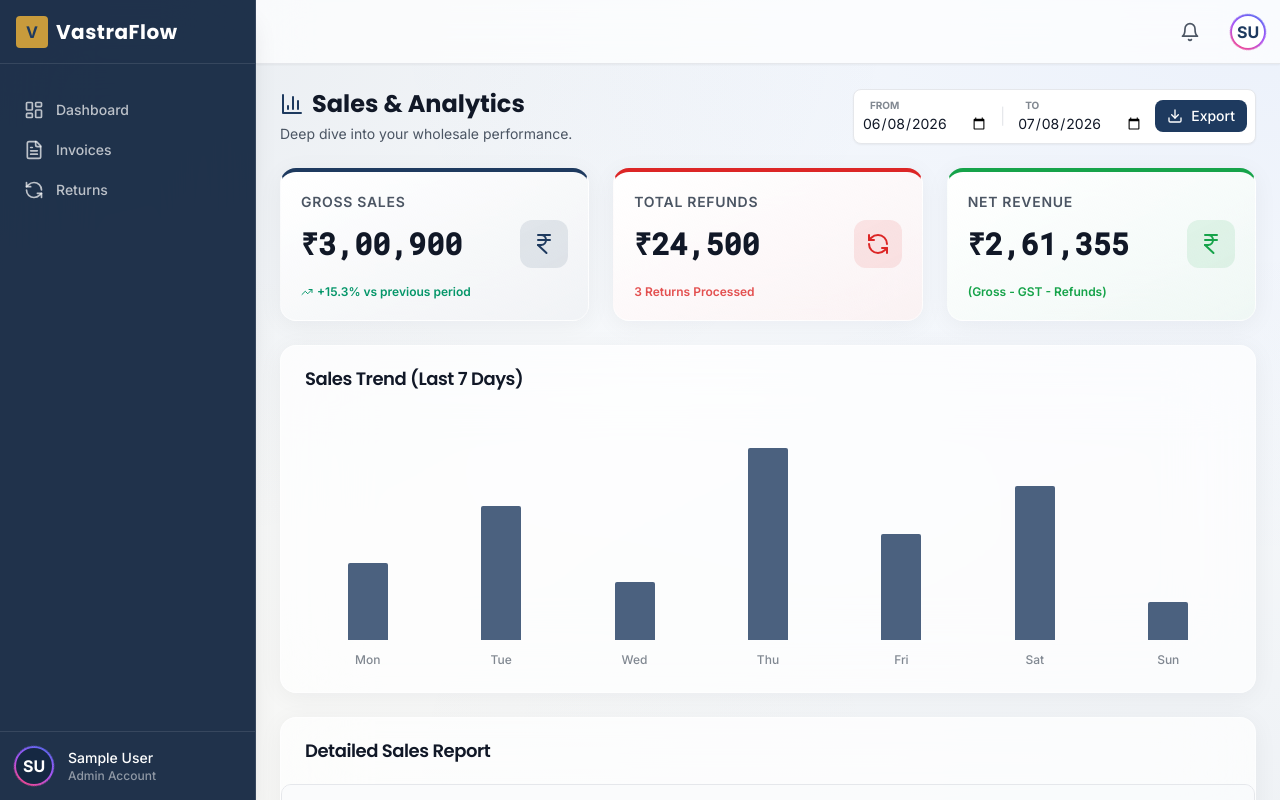
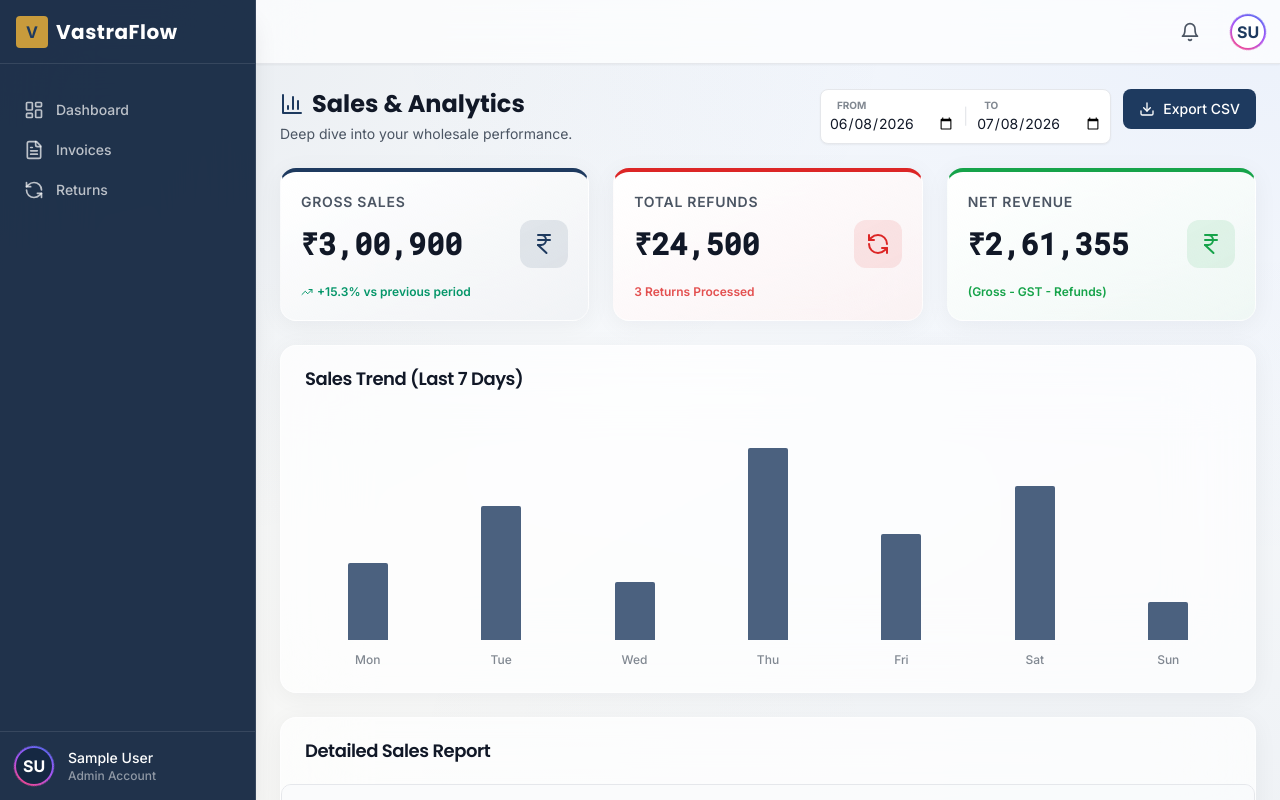
Before and after one commit to pritampattanaik17-byte/Silkflow-billing, a React (Vite) app in the folder frontend/: page /reports in a window 1280 px wide. Built offline with nearby package versions, Linux system fonts and the light colour scheme; sample sign-in values are in the browser's storage.

Commit message:
Refactor components for improved styling and error handling; add CSV export functionality to Reports page

```diff
--- a/frontend/src/components/Button.jsx
+++ b/frontend/src/components/Button.jsx
@@ -24,10 +24,10 @@ const Button = React.forwardRef(({
   };
 
   const sizes = {
-    sm: 'h-8 px-3 text-sm',
-    md: 'h-10 px-4 py-2 text-sm',
-    lg: 'h-12 px-6 text-base',
-    icon: 'h-10 w-10',
+    sm: 'h-9 md:h-8 px-3 text-sm',
+    md: 'h-11 md:h-10 px-4 py-2 text-sm',
+    lg: 'h-14 md:h-12 px-6 text-base',
+    icon: 'h-11 w-11 md:h-10 md:w-10',
   };
 
   return (
--- a/frontend/src/components/Input.jsx
+++ b/frontend/src/components/Input.jsx
@@ -7,7 +7,7 @@ const Input = React.forwardRef(({ className, type = 'text', error, ...props }, r
       <input
         type={type}
         className={cn(
-          "flex h-10 w-full rounded-input border border-white/50 dark:border-white/10 bg-white/40 dark:bg-black/20 backdrop-blur-sm px-3 py-2 text-sm text-text dark:text-white placeholder:text-text/60 dark:placeholder:text-white/40 focus:outline-none focus:ring-2 focus:ring-primary/50 focus:bg-white/60 dark:focus:bg-white/10 disabled:cursor-not-allowed disabled:opacity-50 transition-all shadow-sm",
+          "flex h-11 md:h-10 w-full rounded-input border border-white/50 dark:border-white/10 bg-white/40 dark:bg-black/20 backdrop-blur-sm px-3 py-2 text-sm text-text dark:text-white placeholder:text-text/60 dark:placeholder:text-white/40 focus:outline-none focus:ring-2 focus:ring-primary/50 focus:bg-white/60 dark:focus:bg-white/10 disabled:cursor-not-allowed disabled:opacity-50 transition-all shadow-sm",
           error && "border-danger dark:border-danger/50 focus:ring-danger/50",
           className
         )}
--- a/frontend/src/components/Select.jsx
+++ b/frontend/src/components/Select.jsx
@@ -6,7 +6,7 @@ const Select = React.forwardRef(({ className, options, error, ...props }, ref) =
     <div className="w-full">
       <select
         className={cn(
-          "flex h-10 w-full rounded-input border border-white/50 bg-white/40 backdrop-blur-sm px-3 py-2 text-sm text-text focus:outline-none focus:ring-2 focus:ring-primary/50 focus:bg-white/60 disabled:cursor-not-allowed disabled:opacity-50 transition-all shadow-sm",
+          "flex h-11 md:h-10 w-full rounded-input border border-white/50 bg-white/40 backdrop-blur-sm px-3 py-2 text-sm text-text focus:outline-none focus:ring-2 focus:ring-primary/50 focus:bg-white/60 disabled:cursor-not-allowed disabled:opacity-50 transition-all shadow-sm",
           error && "border-danger focus:ring-danger/50",
           className
         )}
--- a/frontend/src/pages/CreateInvoice.jsx
+++ b/frontend/src/pages/CreateInvoice.jsx
@@ -223,7 +223,7 @@ const CreateInvoice = () => {
                       <button
                         onClick={() => handleRemoveItem(item.id)}
                         disabled={items.length === 1}
-                        className="hidden md:flex ml-4 p-2 text-danger/70 hover:text-danger hover:bg-danger/10 rounded-md transition-colors disabled:opacity-30 disabled:cursor-not-allowed"
+                        className="flex ml-4 p-3 md:p-2 text-danger/70 hover:text-danger hover:bg-danger/10 rounded-md transition-colors disabled:opacity-30 disabled:cursor-not-allowed"
                         title="Remove Item"
                       >
                         <Trash2 className="h-4 w-4" />
--- a/frontend/src/pages/ProcessReturn.jsx
+++ b/frontend/src/pages/ProcessReturn.jsx
@@ -183,7 +183,7 @@ const ProcessReturn = () => {
                       <button
                         onClick={() => handleRemoveItem(item.id)}
                         disabled={items.length === 1}
-                        className="hidden md:flex ml-4 p-2 text-danger/70 hover:text-danger hover:bg-danger/10 rounded-md transition-colors disabled:opacity-30 disabled:cursor-not-allowed"
+                        className="flex ml-4 p-3 md:p-2 text-danger/70 hover:text-danger hover:bg-danger/10 rounded-md transition-colors disabled:opacity-30 disabled:cursor-not-allowed"
                         title="Remove Item"
                       >
                         <Trash2 className="h-4 w-4" />
--- a/frontend/src/pages/Reports.jsx
+++ b/frontend/src/pages/Reports.jsx
@@ -37,6 +37,36 @@ const Reports = () => {
     return new Intl.NumberFormat('en-IN', { style: 'currency', currency: 'INR', minimumFractionDigits: 0 }).format(amount);
   };
 
+  const handleExport = () => {
+    if (!reportData || reportData.length === 0) {
+      alert("No data available to export for this date range.");
+      return;
+    }
+
+    const headers = ['Invoice Number', 'Date', 'Gross Amount (INR)'];
+    const csvData = reportData.map(row => [row.id, row.date, row.gross]);
+
+    // Add summary row at the bottom
+    csvData.push(['', '', '']);
+    csvData.push(['TOTAL SALES', '', 300900]);
+    csvData.push(['TOTAL REFUNDS', '', 24500]);
+    csvData.push(['NET REVENUE', '', 261355]);
+
+    const csvContent = [
+      headers.join(','),
+      ...csvData.map(row => row.join(','))
+    ].join('\n');
+
+    const blob = new Blob([csvContent], { type: 'text/csv;charset=utf-8;' });
+    const url = URL.createObjectURL(blob);
+    const link = document.createElement('a');
+    link.setAttribute('href', url);
+    link.setAttribute('download', `sales_report_${startDate}_to_${endDate}.csv`);
+    document.body.appendChild(link);
+    link.click();
+    document.body.removeChild(link);
+  };
+
   return (
     <div className="space-y-6 max-w-7xl mx-auto pb-12">
       {/* Header and Date Filters */}
@@ -49,28 +79,30 @@ const Reports = () => {
           <p className="text-sm text-text dark:text-white/70 mt-1">Deep dive into your wholesale performance.</p>
         </div>
 
-        <div className="flex items-center space-x-3 bg-white dark:bg-[#152842]/80 p-2 rounded-lg shadow-sm border border-border dark:border-white/10">
-          <div className="flex flex-col">
+        <div className="flex flex-col sm:flex-row gap-3 w-full md:w-auto">
+          <div className="flex flex-1 items-center space-x-2 bg-white dark:bg-[#152842]/80 p-2 rounded-lg shadow-sm border border-border dark:border-white/10 overflow-x-auto">
+            <div className="flex flex-col flex-1">
               <span className="text-[10px] uppercase font-bold text-text/70 dark:text-white/50 px-2">From</span>
               <input
                 type="date"
                 value={startDate}
                 onChange={(e) => setStartDate(e.target.value)}
-              className="text-sm border-none bg-transparent focus:ring-0 text-heading dark:text-white cursor-pointer"
+                className="text-sm border-none bg-transparent focus:ring-0 text-heading dark:text-white cursor-pointer h-11 md:h-auto min-w-[120px]"
               />
             </div>
             <span className="text-border dark:text-white/20">|</span>
-          <div className="flex flex-col">
+            <div className="flex flex-col flex-1">
               <span className="text-[10px] uppercase font-bold text-text/70 dark:text-white/50 px-2">To</span>
               <input
                 type="date"
                 value={endDate}
                 onChange={(e) => setEndDate(e.target.value)}
-              className="text-sm border-none bg-transparent focus:ring-0 text-heading dark:text-white cursor-pointer"
+                className="text-sm border-none bg-transparent focus:ring-0 text-heading dark:text-white cursor-pointer h-11 md:h-auto min-w-[120px]"
               />
             </div>
-          <Button variant="primary" size="sm" leftIcon={Download} className="ml-2">
-            Export
+          </div>
+          <Button variant="primary" leftIcon={Download} className="w-full sm:w-auto" onClick={handleExport}>
+            Export CSV
           </Button>
         </div>
       </div>
--- a/frontend/src/pages/auth/Login.jsx
+++ b/frontend/src/pages/auth/Login.jsx
@@ -28,7 +28,13 @@ const Login = ({ onLogin }) => {
         body: JSON.stringify({ email, password, role }),
       });
 
-      const data = await response.json();
+      let data;
+      const responseText = await response.text();
+      try {
+        data = JSON.parse(responseText);
+      } catch (err) {
+        throw new Error('Server returned an invalid response. The backend might be down or crashed.');
+      }
 
       if (!response.ok) {
         throw new Error(data.message || 'Login failed');
```
Also changed, not shown: frontend/src/pages/EmployeeManagement.jsx (+16 -5 lines), frontend/src/pages/auth/Register.jsx (+16 -5 lines), 1 other file (tests, documents, lock files or other folders). Lines whose indentation alone changed are shown as unchanged.
